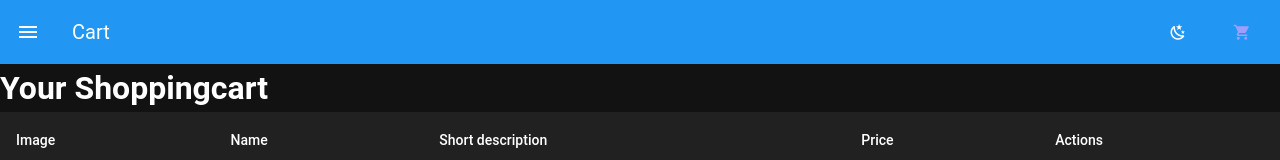
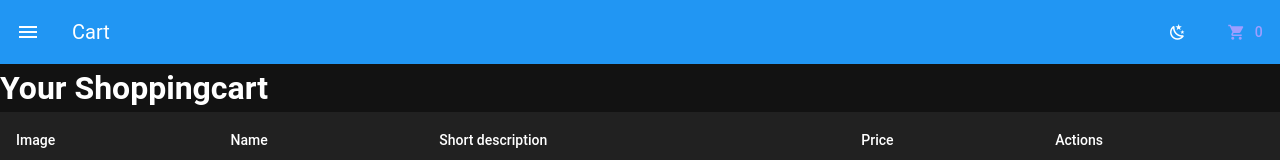
Before and after one commit to arminebner/shopfront-frontend, a Vue app: page /cart in a window 1280 px wide. Shown: the top 160 px of the page. Built offline with nearby package versions, Linux system fonts and the light colour scheme.

Commit message:
cart to local storage

```diff
--- a/src/components/BaseNavigation.vue
+++ b/src/components/BaseNavigation.vue
@@ -1,13 +1,7 @@
 <template>
   <v-navigation-drawer v-model="drawerOpen" temporary>
     <v-list nav density="compact">
-      <v-list-item
-        v-for="(link, i) in navLinks"
-        :key="i"
-        router
-        :to="link.route"
-        active-color="primary"
-      >
+      <v-list-item v-for="(link, i) in navLinks" :key="i" router :to="link.route" active-color="primary">
         <template v-slot:prepend>
           <v-icon :icon="link.icon"></v-icon>
         </template>
@@ -20,29 +14,28 @@
     <v-app-bar-title>
       {{ $route.name }}
     </v-app-bar-title>
-    <v-btn
-      :prepend-icon="
-        theme.global.name.value === 'light' ? 'mdi-weather-sunny' : 'mdi-weather-night'
-      "
-      @click="toggleTheme"
-    >
+    <v-btn :prepend-icon="
+      theme.global.name.value === 'light' ? 'mdi-weather-sunny' : 'mdi-weather-night'
+    " @click="toggleTheme">
     </v-btn>
     <router-link to="/cart">
-      <v-btn prepend-icon="mdi-cart"></v-btn>
+      <v-btn prepend-icon="mdi-cart">{{ cartCount }}</v-btn>
     </router-link>
   </v-app-bar>
 </template>
 
 <script setup lang="ts">
-import { defineComponent, ref } from "vue";
+import { computed, defineComponent, ref } from "vue";
 import { useTheme } from "vuetify";
 import type NavLink from "@/types/navLink";
+import { useCartStore } from "@/stores/cartStore";
 
 defineComponent({
   name: "BaseNavigation",
   components: {},
 });
 
+const store = useCartStore();
 const theme = useTheme();
 const drawerOpen = ref(false);
 const navLinks = <NavLink[]>[
@@ -58,4 +51,8 @@ const navLinks = <NavLink[]>[
 
 const toggleTheme = () =>
   (theme.global.name.value = theme.global.current.value.dark ? "light" : "dark");
+
+const cartCount = computed(() => {
+  return store.products.length;
+});
 </script>
--- a/src/components/CardGrid.vue
+++ b/src/components/CardGrid.vue
@@ -6,21 +6,12 @@
           <v-card-item>
             <v-card-title class="mb-2">{{ product.name }}</v-card-title>
             <v-img :src="product.image_url" aspect-ratio="1"></v-img>
-            <v-card-text
-              >Lorem ipsum dolor sit amet consectetur adipisicing elit. Aperiam,
-              facere?</v-card-text
-            >
+            <v-card-text>Lorem ipsum dolor sit amet consectetur adipisicing elit. Aperiam,
+              facere?</v-card-text>
             <v-card-actions class="d-flex justify-space-between">
-              <v-btn
-                variant="outlined"
-                prepend-icon="mdi-cart-arrow-down"
-                @click="addToCart(product)"
-                >Add</v-btn
-              >
+              <v-btn variant="outlined" prepend-icon="mdi-cart-arrow-down" @click="addToCart(product)">Add</v-btn>
               <router-link :to="`/product/${product.id}`">
-                <v-btn variant="outlined" prepend-icon="mdi-information-outline"
-                  >Info</v-btn
-                >
+                <v-btn variant="outlined" prepend-icon="mdi-information-outline">Info</v-btn>
               </router-link>
             </v-card-actions>
           </v-card-item>
@@ -33,7 +24,7 @@
 <script setup lang="ts">
 import type { PropType } from "vue";
 import type Product from "@/types/product";
-import { cartStore } from "@/stores/cartStore";
+import { useCartStore } from "@/stores/cartStore";
 
 defineProps({
   products: {
@@ -42,9 +33,9 @@ defineProps({
   },
 });
 
-const cart = cartStore();
+const store = useCartStore();
 
 const addToCart = (product: Product) => {
-  cart.addItem(product);
+  store.addItem(product);
 };
 </script>
--- a/src/components/ShoppingCartTable.vue
+++ b/src/components/ShoppingCartTable.vue
@@ -40,7 +40,7 @@
 </template>
 
 <script setup lang="ts">
-import { computed, ref, type PropType } from "vue";
+import { computed, type PropType } from "vue";
 import type Product from "@/types/product";
 
 const props = defineProps({
@@ -55,7 +55,7 @@ const emit = defineEmits<{
 }>();
 
 const totalAmount = computed(() => {
-  const total = props.products.reduce((acc: any, product: any) => {
+  const total = props.products.reduce((acc: any, product: Product) => {
     return acc + parseFloat(product.price)
   }, 0)
   return total.toFixed(2)
--- a/src/main.ts
+++ b/src/main.ts
@@ -28,7 +28,24 @@ const vuetify = createVuetify({
 const app = createApp(App)
 
 app.use(vuetify)
-app.use(createPinia())
+
+const pinia = createPinia()
+pinia.use(context => {
+  const storeId = context.store.$id
+
+  context.store.$subscribe((mutation, state) => {
+    window.localStorage.setItem(storeId, JSON.stringify(state))
+  })
+
+  const localData = window.localStorage.getItem(storeId)
+  if (localData) {
+    const localStore = JSON.parse(localData)
+    context.store.$patch(localStore)
+  }
+})
+
+app.use(pinia)
+
 app.use(router)
 
 app.mount('#app')
--- a/src/stores/cartStore.ts
+++ b/src/stores/cartStore.ts
@@ -1,19 +1,19 @@
 import type Product from '@/types/product'
 import { defineStore } from 'pinia'
+import { ref } from 'vue'
 
-export const cartStore = defineStore('cart', {
-  state: () => ({
-    cart: <Product[]>[],
-  }),
-  actions: {
-    addItem(product: Product) {
-      this.cart.push(product)
-    },
-    deleteItem(id: any) {
-      this.cart = this.cart.filter(product => product.id !== id)
-    },
-    clear() {
-      this.cart = []
-    },
-  },
+export const useCartStore = defineStore('cart', () => {
+  const products = ref<Product[]>([])
+
+  const addItem = (product: Product) => products.value.push(product)
+
+  const deleteItem = (id: string) => {
+    products.value = products.value.filter(p => p.id !== id)
+  }
+
+  return {
+    products,
+    addItem,
+    deleteItem,
+  }
 })
--- a/src/views/CartView.vue
+++ b/src/views/CartView.vue
@@ -1,17 +1,17 @@
 <template>
   <h1>Your Shoppingcart</h1>
-  <shopping-cart-table :products="cart" @remove-from-cart="removeProductCartStore"></shopping-cart-table>
+  <shopping-cart-table :products="products" @remove-from-cart="removeProductCartStore"></shopping-cart-table>
 </template>
 
 <script setup lang="ts">
-import { cartStore } from "@/stores/cartStore";
+import { useCartStore } from "@/stores/cartStore";
 import { storeToRefs } from "pinia";
 import ShoppingCartTable from "@/components/ShoppingCartTable.vue";
 
-const store = cartStore();
-const { cart } = storeToRefs(store);
+const store = useCartStore();
+const { products } = storeToRefs(store);
 
-const removeProductCartStore = (id: any) => {
+const removeProductCartStore = (id: string) => {
   store.deleteItem(id);
 };
 </script>
--- a/src/views/SingleProductView.vue
+++ b/src/views/SingleProductView.vue
@@ -14,7 +14,7 @@ import { onBeforeMount, ref } from "vue";
 import { useRoute } from "vue-router";
 import type Product from "@/types/product";
 import dataFetcher from "@/utils/dataFetcher";
-import { cartStore } from "@/stores/cartStore";
+import { useCartStore } from "@/stores/cartStore";
 
 onBeforeMount(() => {
   const params = useRoute().params;
@@ -22,7 +22,7 @@ onBeforeMount(() => {
   fetchProduct(id);
 });
 
-const cart = cartStore();
+const cart = useCartStore();
 
 const product = ref<Product>({
   name: "placeholder",
```
